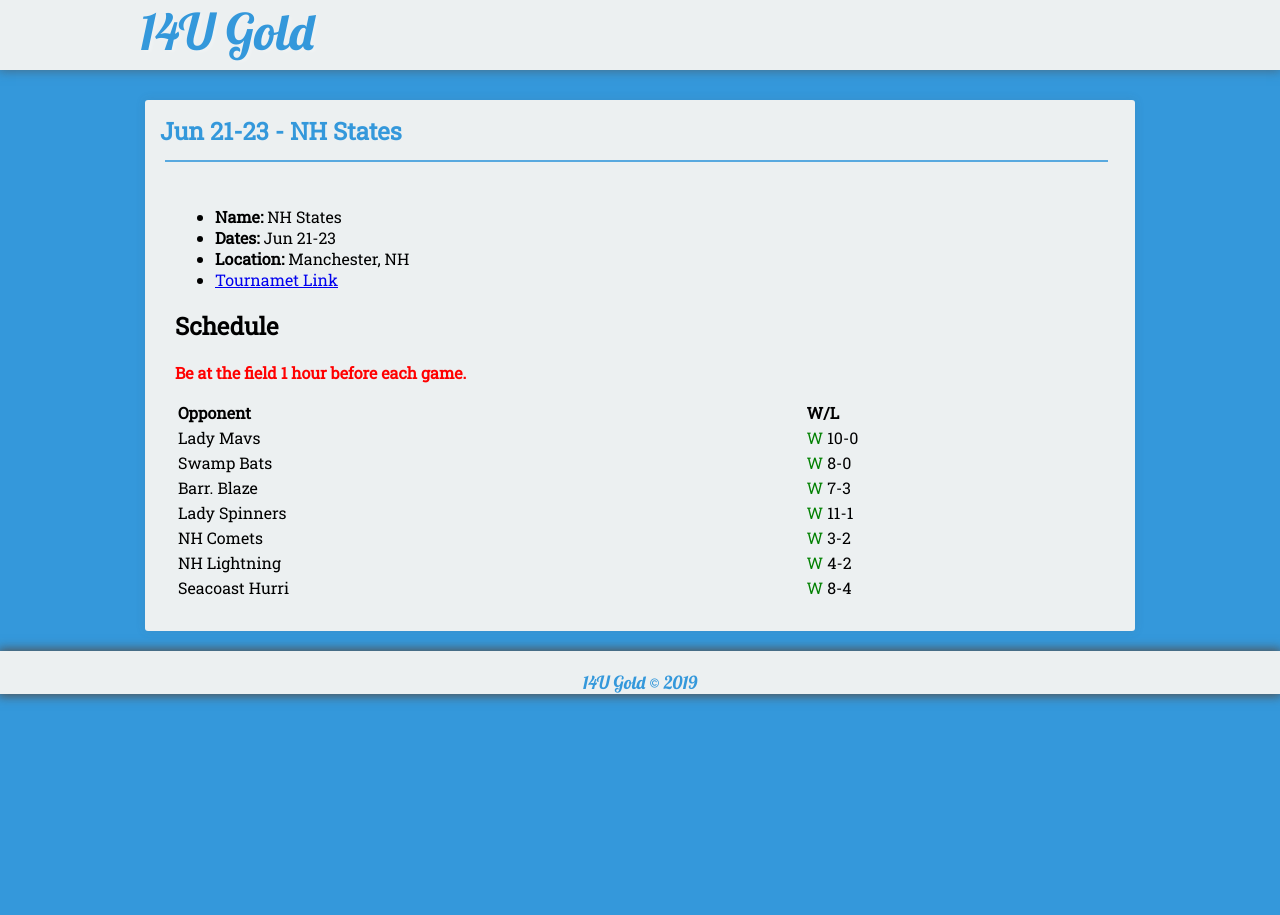
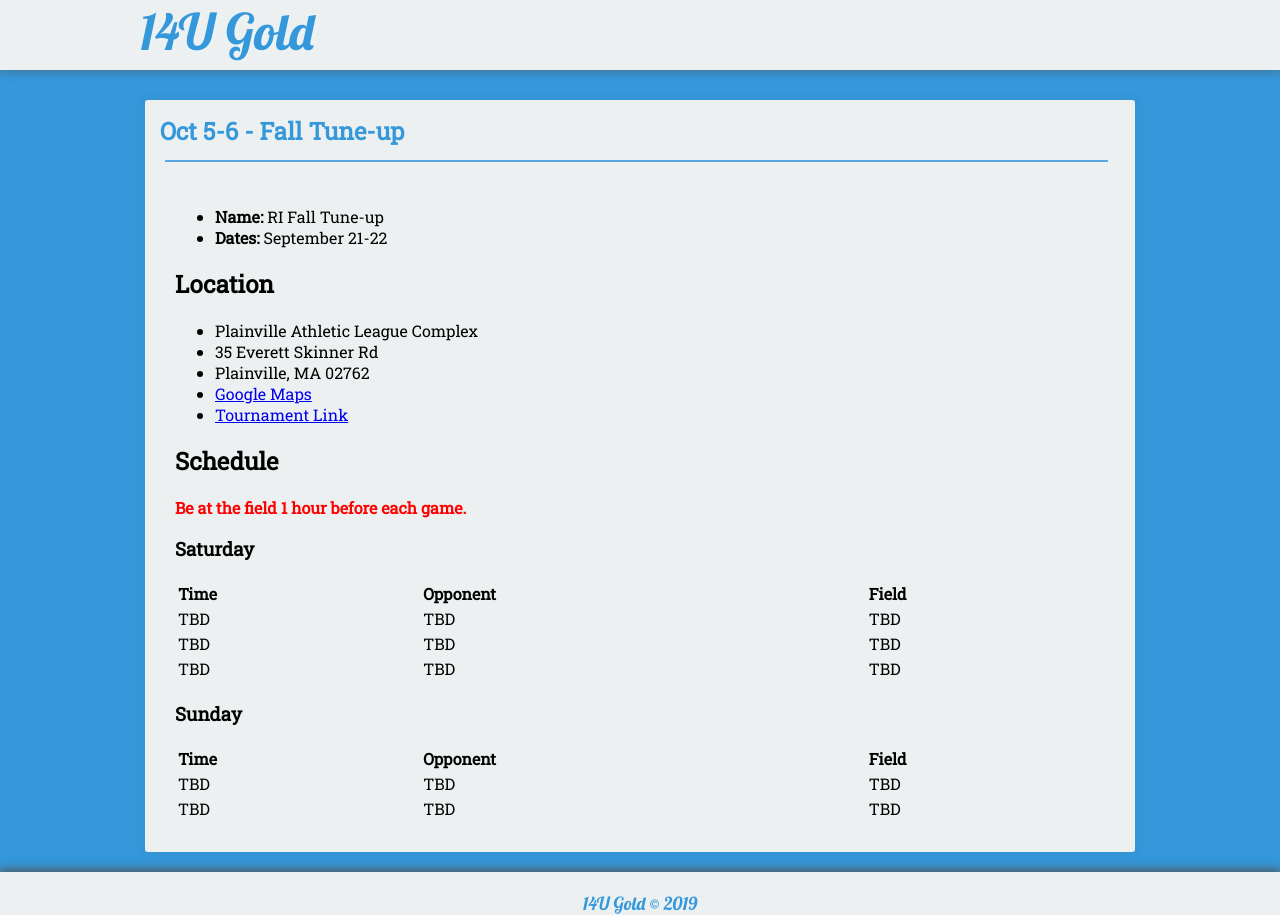
Before and after one commit to seanmerrow/ecf, a Jekyll site: the page built from _posts/2019-08-10-Jun-1-States.md, in a window 1280 px wide. Built offline with Jekyll 4.4.1, drawn with Linux system fonts in a browser that asks for light colours; nearby versions of some CDN libraries.

Commit message:
Update 2019-08-10-Jun-1-States.md

```diff
--- a/_posts/2019-08-10-Jun-1-States.md
+++ b/_posts/2019-08-10-Jun-1-States.md
@@ -1,29 +1,37 @@
 ---
 layout: post
-title: Jun 21-23 - NH States
-description: NH States
-excerpt: "NH States"
+title: Oct 5-6 - Fall Tune-up
+description: Fall Tune-up
+excerpt: "Fall Tune-up"
 tag:
 - tournament
 category:
 - tournament
 ---
-* **Name:** NH States
-* **Dates:** Jun 21-23
-* **Location:**  Manchester, NH
-* [Tournamet Link](http://www.asanewengland.com/TournamentDetails.aspx?TournamentKey=10043)
+* **Name:** RI Fall Tune-up
+* **Dates:** September 21-22
 
-
+## Location
+* Plainville Athletic League Complex
+* 35 Everett Skinner Rd
+* Plainville, MA 02762
+* [Google Maps](https://goo.gl/maps/wzoKXBdTAmmHkfTEA)
+* [Tournament Link](https://www.rhodeislandthunderfalltuneup.com/tune-up.cfm)
 
 ## Schedule
 **<span style="color:red">Be at the field 1 hour before each game.</span>**
 
-| Opponent       | W/L |
-|:-------------  |:---   |
-| Lady Mavs      | <span style="color:green">W</span> 10-0   |
-| Swamp Bats      | <span style="color:green">W</span> 8-0   |
-| Barr. Blaze      | <span style="color:green">W</span> 7-3   |
-| Lady Spinners      | <span style="color:green">W</span> 11-1   |
-| NH Comets      | <span style="color:green">W</span> 3-2  |
-| NH Lightning      | <span style="color:green">W</span> 4-2   |
-| Seacoast Hurri      | <span style="color:green">W</span> 8-4   |
+### Saturday
+
+| Time | Opponent | Field |
+|:---      |:---   |:---  |
+| TBD      | TBD   |TBD   |
+| TBD      | TBD   |TBD   |
+| TBD      | TBD   |TBD   |
+
+### Sunday
+
+| Time | Opponent | Field |
+|:---      |:---   |:---  |
+| TBD      | TBD   |TBD   |
+| TBD      | TBD   |TBD   |
```
